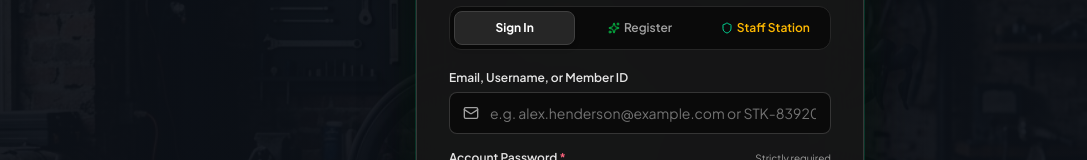
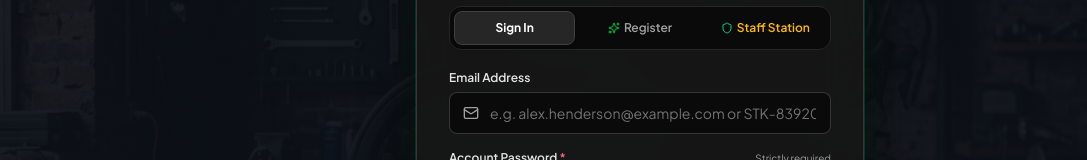
Before and after one commit to benstake13-tech/Stakeys-cycles-loyalty-app, a React (Vite) app: page / in a window 1280 px wide. Shown: the part 303-463 px from the top of the page, without its empty margins (0-1087 px from the left). Built offline with nearby package versions, Linux system fonts and the light colour scheme; no server answers; the database is empty.

Commit message:
Update sign-in form to email-only login

```diff
--- a/src/components/LoginScreen.tsx
+++ b/src/components/LoginScreen.tsx
@@ -65,7 +65,7 @@ export const LoginScreen: React.FC<LoginScreenProps> = ({ onGoToBooking }) => {
     const cleanPass = signInPassword.trim();
 
     if (!cleanId) {
-      setError('Please enter your email, username, or member ID.');
+      setError('Please enter your email address.');
       return;
     }
     if (!cleanPass) {
@@ -388,7 +388,7 @@ export const LoginScreen: React.FC<LoginScreenProps> = ({ onGoToBooking }) => {
             <form onSubmit={handleCustomerSignIn} className="space-y-4">
               <div>
                 <label className="block text-xs font-semibold text-neutral-200 mb-1.5">
-                  Email, Username, or Member ID
+                  Email Address
                 </label>
                 <div className="relative">
                   <Mail className="w-4 h-4 text-neutral-400 absolute left-3.5 top-1/2 -translate-y-1/2 pointer-events-none" />
```
